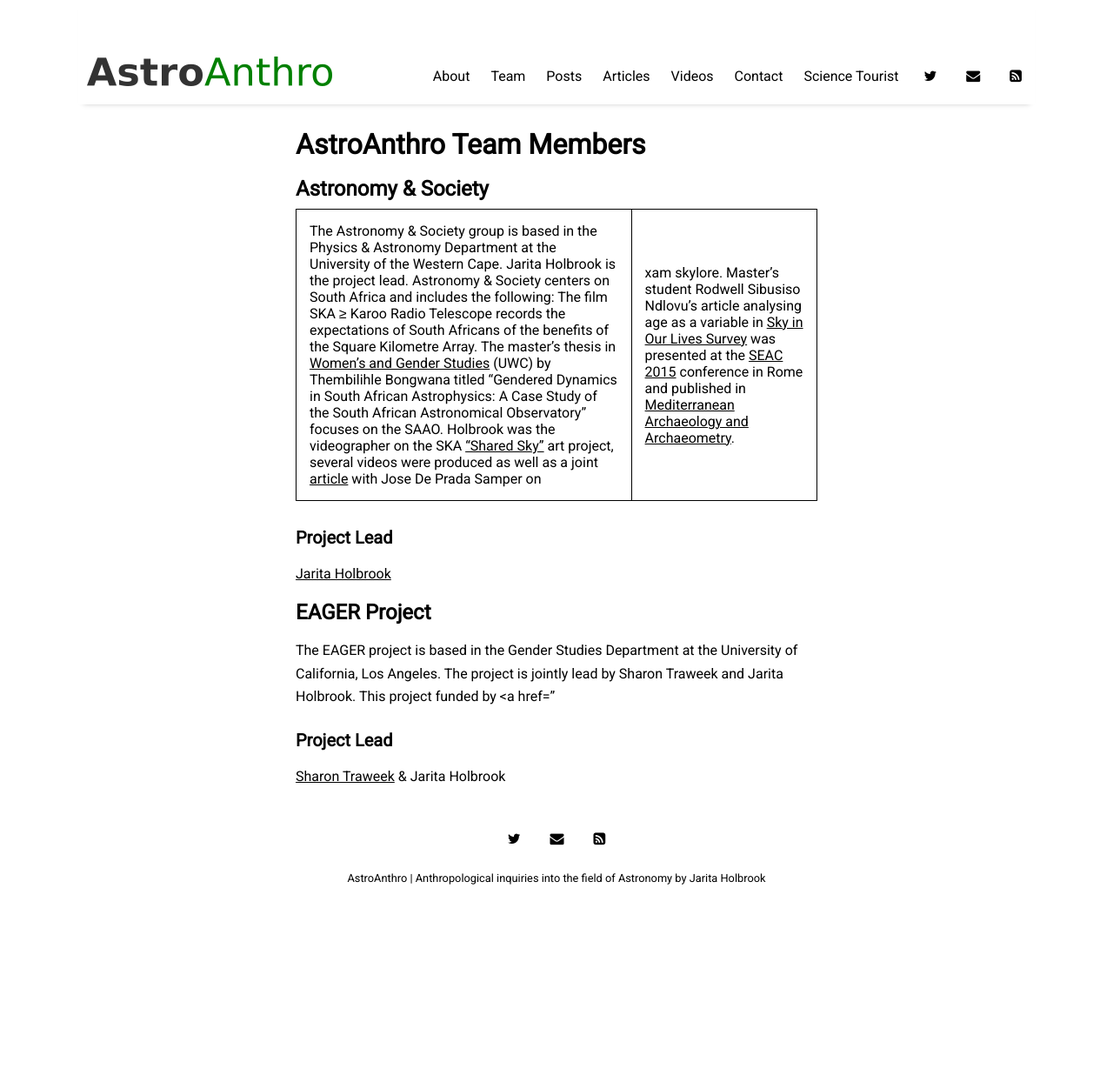
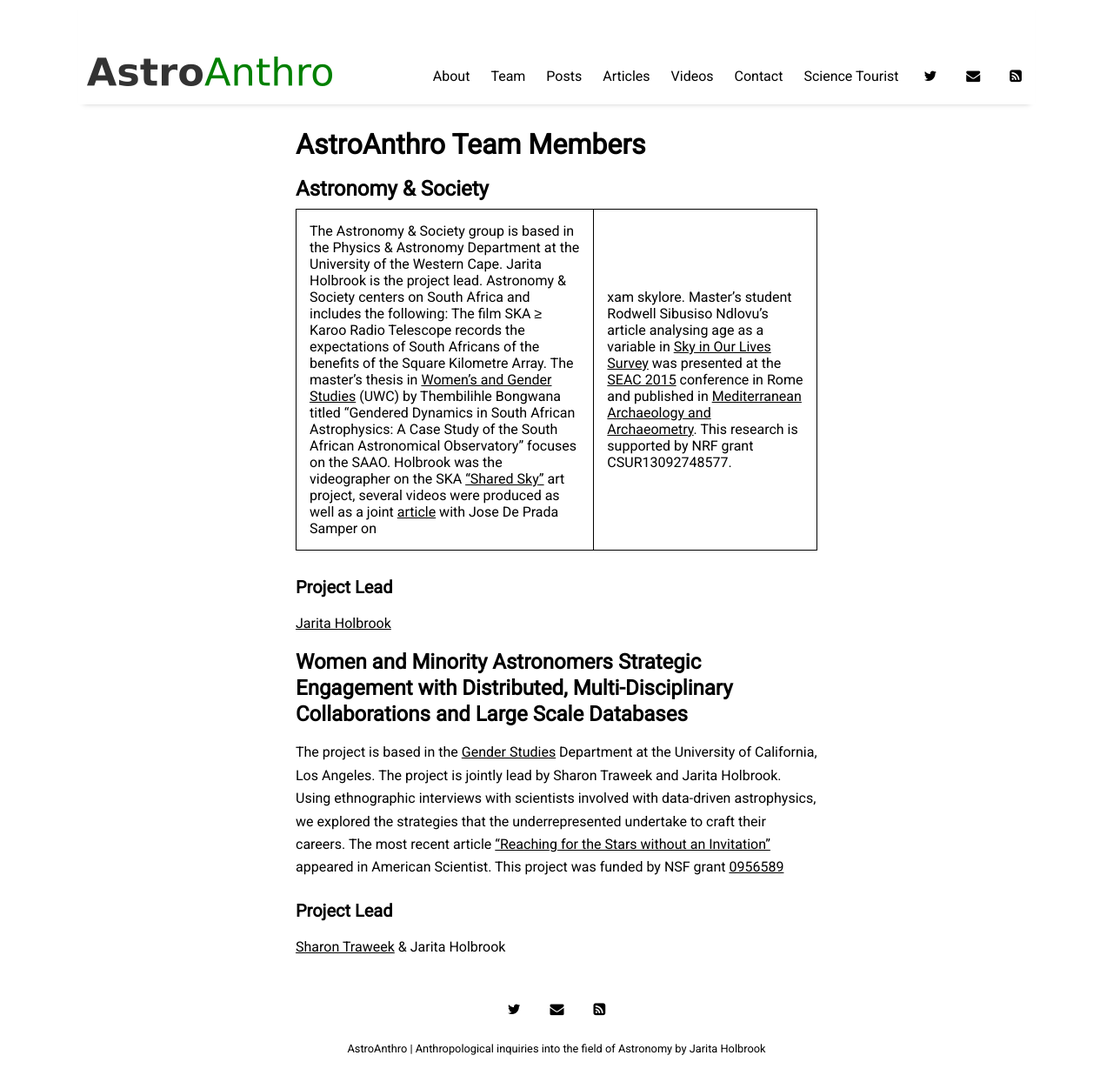
Before and after one commit to romeeld/AstroAnthro, a Jekyll site: the page built from pages/team.md, in a window 1280 px wide and 1244 px high. Shown: the whole window at 87% size. Built offline with Jekyll 4.4.1, drawn with Linux system fonts in a browser that asks for light colours; nearby versions of some CDN libraries.

Commit message:
Update team.md

```diff
--- a/pages/team.md
+++ b/pages/team.md
@@ -7,15 +7,15 @@ title: Team
 
 ## Astronomy & Society
 
-The Astronomy & Society group is based in the Physics & Astronomy Department at the University of the Western Cape. Jarita Holbrook is the project lead. Astronomy & Society centers on South Africa and includes the following: The film SKA ≥ Karoo Radio Telescope records the expectations of South Africans of the benefits of the Square Kilometre Array. The master's thesis in <a href="https://www.uwc.ac.za/Faculties/ART/WGS/Pages/default.aspx">Women's and Gender Studies</a> (UWC) by Thembilihle Bongwana titled "Gendered Dynamics in South African Astrophysics: A Case Study of the South African Astronomical Observatory" focuses on the SAAO. Holbrook was the videographer on the SKA <a href="https://www.skatelescope.org/shared-sky/">"Shared Sky"</a> art project, several videos were produced as well as a joint <a href="http://maajournal.com/Issues/2016/Vol16-4/Full11.pdf">article</a> with Jose De Prada Samper on |xam skylore. Master's student Rodwell Sibusiso Ndlovu's article analysing age as a variable in <a href="https://docs.google.com/forms/d/e/1FAIpQLSeM9JyKKvO_EzP2LlTUd6NBWadPEBRan6HOrWdUe16k4KnEyg/viewform?usp=sf_link">Sky in Our Lives Survey</a> was presented at the <a href="http://www.brera.inaf.it/SEAC2015/index.html">SEAC 2015</a> conference in Rome and published in <a href="http://maajournal.com/Issues/2016/Vol16-4/Full69.pdf">Mediterranean Archaeology and Archaeometry</a>.
+The Astronomy & Society group is based in the Physics & Astronomy Department at the University of the Western Cape. Jarita Holbrook is the project lead. Astronomy & Society centers on South Africa and includes the following: The film SKA ≥ Karoo Radio Telescope records the expectations of South Africans of the benefits of the Square Kilometre Array. The master's thesis in <a href="https://www.uwc.ac.za/Faculties/ART/WGS/Pages/default.aspx">Women's and Gender Studies</a> (UWC) by Thembilihle Bongwana titled "Gendered Dynamics in South African Astrophysics: A Case Study of the South African Astronomical Observatory" focuses on the SAAO. Holbrook was the videographer on the SKA <a href="https://www.skatelescope.org/shared-sky/">"Shared Sky"</a> art project, several videos were produced as well as a joint <a href="http://maajournal.com/Issues/2016/Vol16-4/Full11.pdf">article</a> with Jose De Prada Samper on |xam skylore. Master's student Rodwell Sibusiso Ndlovu's article analysing age as a variable in <a href="https://docs.google.com/forms/d/e/1FAIpQLSeM9JyKKvO_EzP2LlTUd6NBWadPEBRan6HOrWdUe16k4KnEyg/viewform?usp=sf_link">Sky in Our Lives Survey</a> was presented at the <a href="http://www.brera.inaf.it/SEAC2015/index.html">SEAC 2015</a> conference in Rome and published in <a href="http://maajournal.com/Issues/2016/Vol16-4/Full69.pdf">Mediterranean Archaeology and Archaeometry</a>. This research is supported by NRF grant CSUR13092748577.
 
 ### Project Lead
 
 <a href="http://astro.uwc.ac.za/our_team/holbrook/">Jarita Holbrook</a>
 
-## EAGER Project
+## Women and Minority Astronomers Strategic Engagement with Distributed, Multi-Disciplinary Collaborations and Large Scale Databases
 
-The EAGER project is based in the Gender Studies Department at the University of California, Los Angeles. The project is jointly lead by Sharon Traweek and Jarita Holbrook. This project funded by <a href="
+The project is based in the <a href="http://www.genderstudies.ucla.edu">Gender Studies</a> Department at the University of California, Los Angeles. The project is jointly lead by Sharon Traweek and Jarita Holbrook. Using ethnographic interviews with scientists involved with data-driven astrophysics, we explored the strategies that the underrepresented undertake to craft their careers. The most recent article <a href="https://www.americanscientist.org/article/reaching-for-the-stars-without-an-invitation">"Reaching for the Stars without an Invitation"</a> appeared in American Scientist. This project was funded by NSF grant <a href="https://www.nsf.gov/awardsearch/showAward?AWD_ID=0956589">0956589</a>
 
 ### Project Lead
 <a href="http://www.genderstudies.ucla.edu/faculty/sharon-traweek">Sharon Traweek</a> & Jarita Holbrook
```
